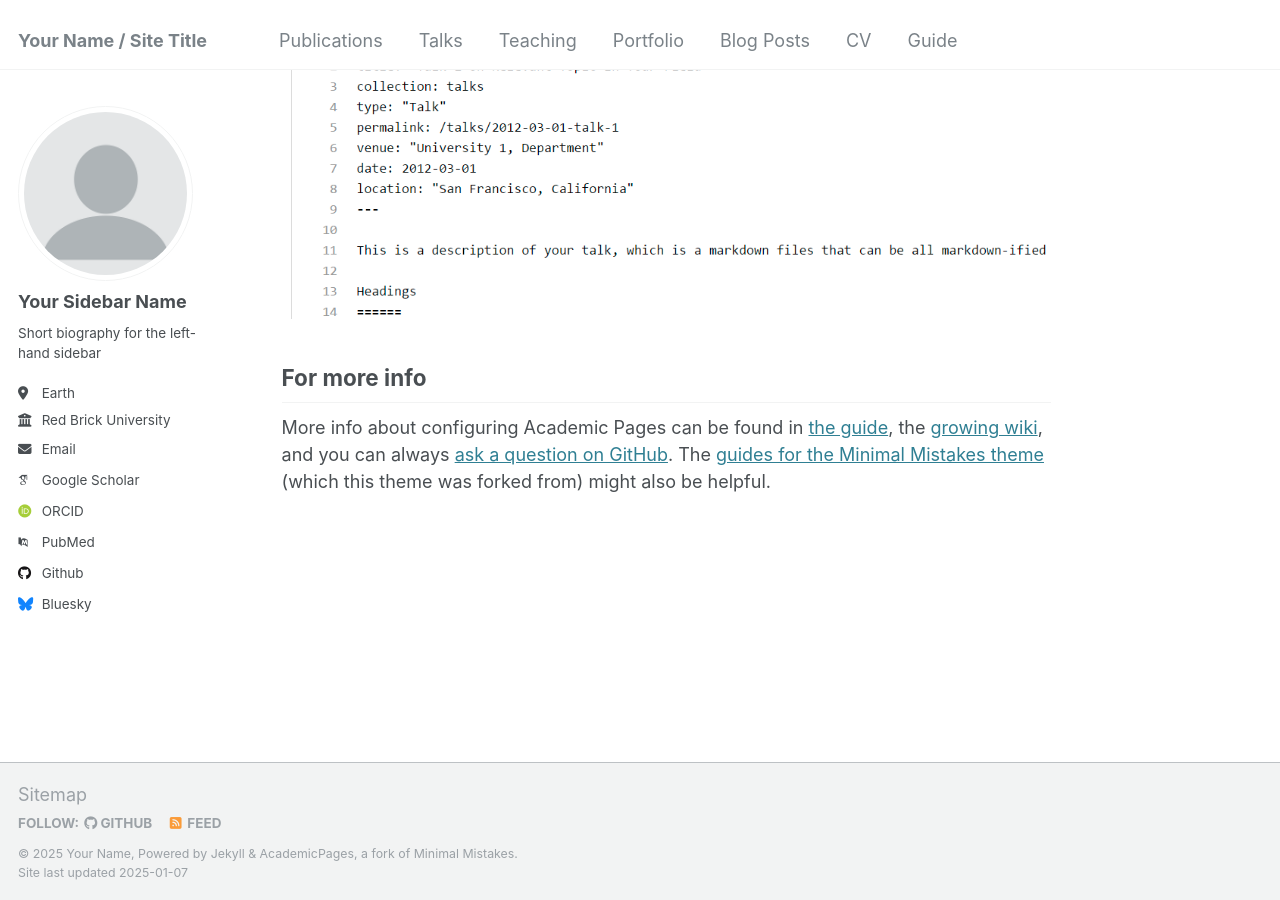
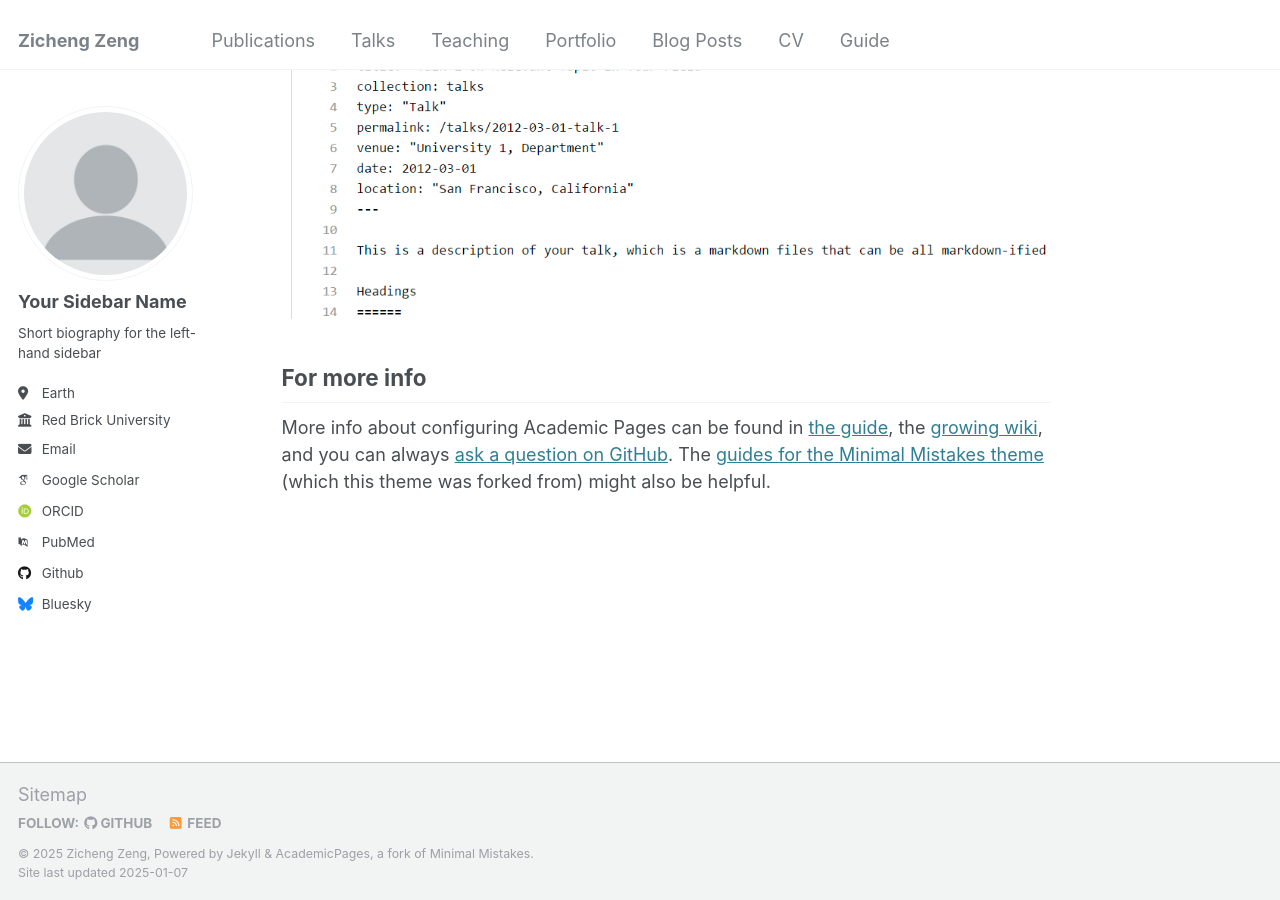
Before and after one commit to sxdl/academic-homepage, a Jekyll site: the page built from _pages/about.md, in a window 1280 px wide and 900 px high, scrolled down 2643 px. Built offline with Jekyll 4.4.1, drawn with Linux system fonts in a browser that asks for light colours; some web fonts are replaced.

Commit message:
Update _config.yml

```diff
--- a/_config.yml
+++ b/_config.yml
@@ -8,13 +8,13 @@
 
 # Basic Site Settings
 locale                   : "en-US"
-title                    : "Your Name / Site Title"
+title                    : "Zicheng Zeng" # "Your Name / Site Title"
 title_separator          : "-"
-name                     : &name "Your Name"
+name                     : &name "Zicheng Zeng"
 description              : &description "personal description"
-url                      : https://academicpages.github.io # the base hostname & protocol for your site e.g. "https://[your GitHub username].github.io"
-baseurl                  : "" # the subpath of your site, e.g. "/blog"
-repository               : "academicpages/academicpages.github.io"
+url                      : https://sxdl.site # the base hostname & protocol for your site e.g. "https://[your GitHub username].github.io"
+baseurl                  : "/academic-homepage" # the subpath of your site, e.g. "/blog"
+repository               : "sxdl/academic-homepage"  # "academicpages/academicpages.github.io"
 
 # Site Author - The following control what appear as part of the author content on the side bar.
 #               If a field is blank the icon and link will not appear, otherwise it will be shown.
```
